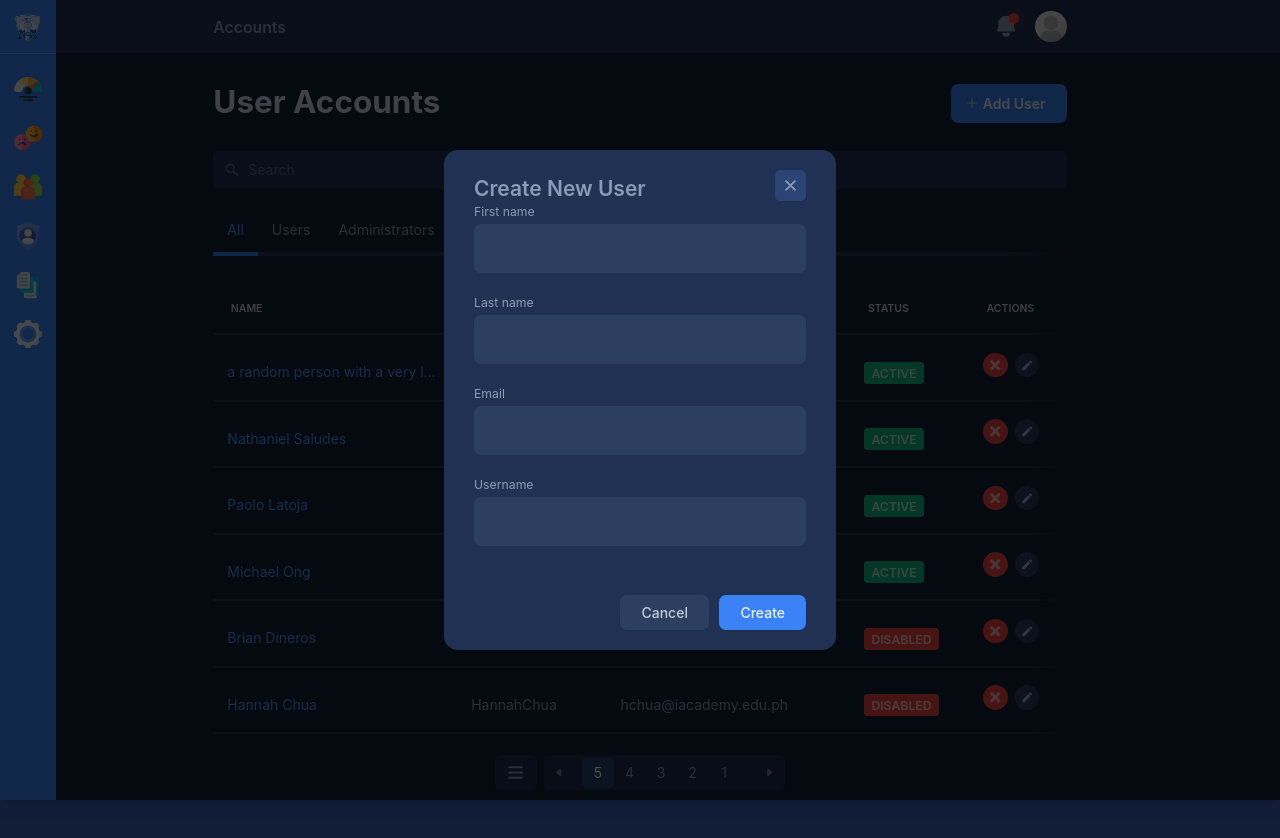
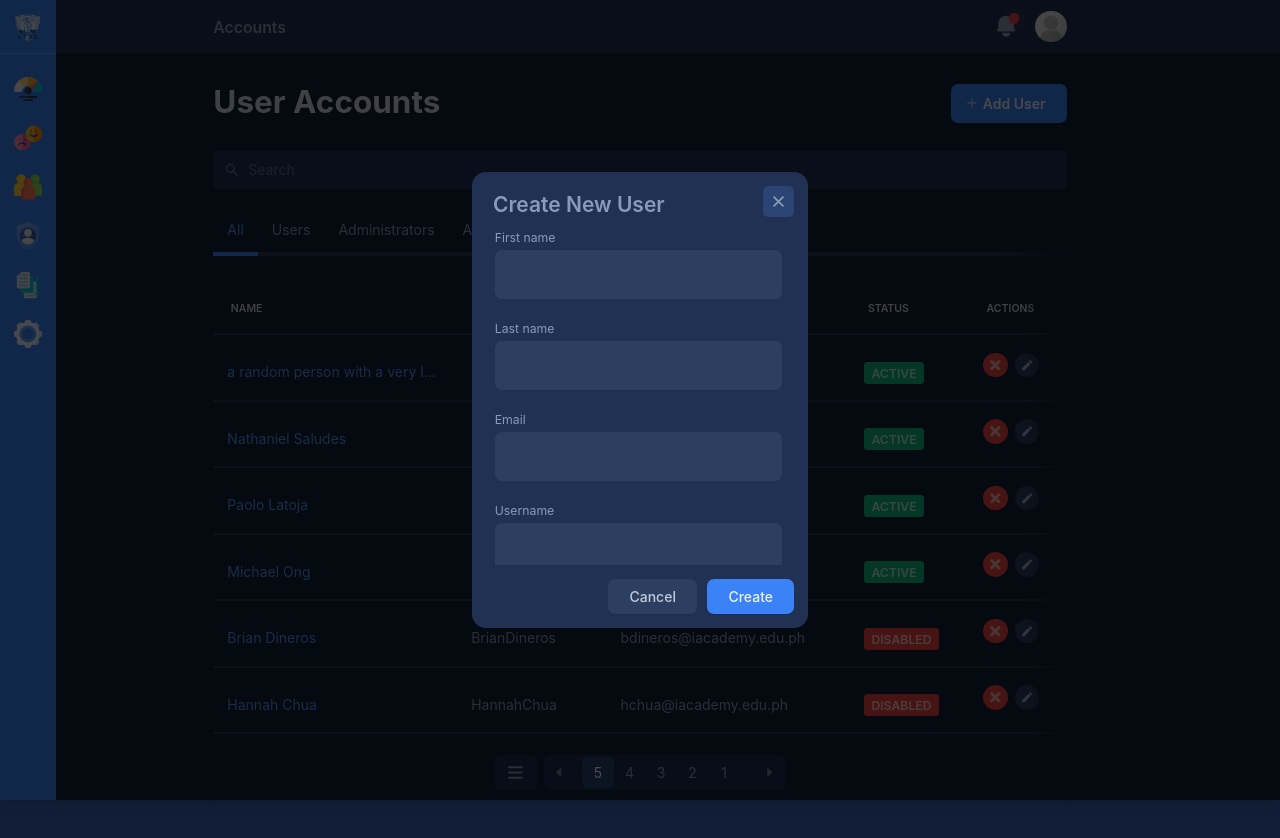
Before and after one commit to NathanSaludes/emmy-next, a Next.js app: page /accounts in a window 1280 px wide. Shown: the top 838 px of the page. Built offline with nearby package versions, Linux system fonts and the light colour scheme.

Commit message:
+ add user form scrollbar styling; + fix form spacing; + add scroll for add user form component + add more required fields (role & password)

```diff
--- a/components/AddUserForm/index.js
+++ b/components/AddUserForm/index.js
@@ -1,30 +1,35 @@
+import styles from './scrollbar.module.scss'
+
 import InputField from './InputField'
 import ActionButton from './ActionButton'
 import { RiCloseLine } from 'react-icons/ri'
 
 function AddUserForm() {
 	return (
-		<div className={`bg-dark-denim-accent px-8 py-5 rounded-2xl`}>
-			<div className="flex flex-col items-center border-2 border-dashed border-red-500 border-opacity-0 w-80 sm:w-96">
-				<div className="flex justify-between items-baseline w-full">
-					<div className="font-semibold text-2xl tracking text-main">
+		<div className={`flex flex-col items-center bg-dark-denim-accent py-4 rounded-2xl w-96`}>
+			{/* <div className="border-2 border-dashed border-red-500 border-opacity-50"> */}
+			<div className="flex justify-between items-baseline w-full px-4 pb-3 border-dark-denim-faded">
+				<div className="ml-2 font-semibold text-2xl tracking text-main">
 					Create New User
 				</div>
 				<button className="flex justify-center items-center h-9 w-9 bg-emmy-blue-accent bg-opacity-20 rounded-md group hover:bg-opacity-30 focus:outline-none focus:ring-2 shadow-sm">
 					<RiCloseLine className="text-2xl text-main group-hover:text-primary" />
 				</button>
 			</div>
-				<div className="input-group flex flex-col w-full">
+			<div className={`${styles.scroll} input-group flex flex-col w-full max-h-96 overflow-y-auto overflow-x-hidden pl-8 pr-6 mr-3`}>
 				<InputField label="First name" type="text" name="" placeholder="" />
 				<InputField label="Last name" type="text" name="" placeholder="" />
 				<InputField label="Email" type="text" name="" placeholder="" />
 				<InputField label="Username" type="text" name="" placeholder="" />
+				<InputField label="Account Role" type="text" name="" placeholder="" />
+				<InputField label="Password" type="password" name="" placeholder="" />
+				<InputField label="Confirm Password" type="password" name="" placeholder="" />
 			</div>
-				<div className="mt-8 flex justify-end w-full">
+			<div className="pt-4 px-4 flex justify-end w-full border-dark-denim-faded border-dark">
 				<ActionButton text="Cancel" isSecondary />
 				<ActionButton text="Create" type="submit" />
 			</div>
-			</div>
+			{/* </div> */}
 		</div>
 	)
 }
```
Lines whose indentation alone changed are shown as unchanged.
